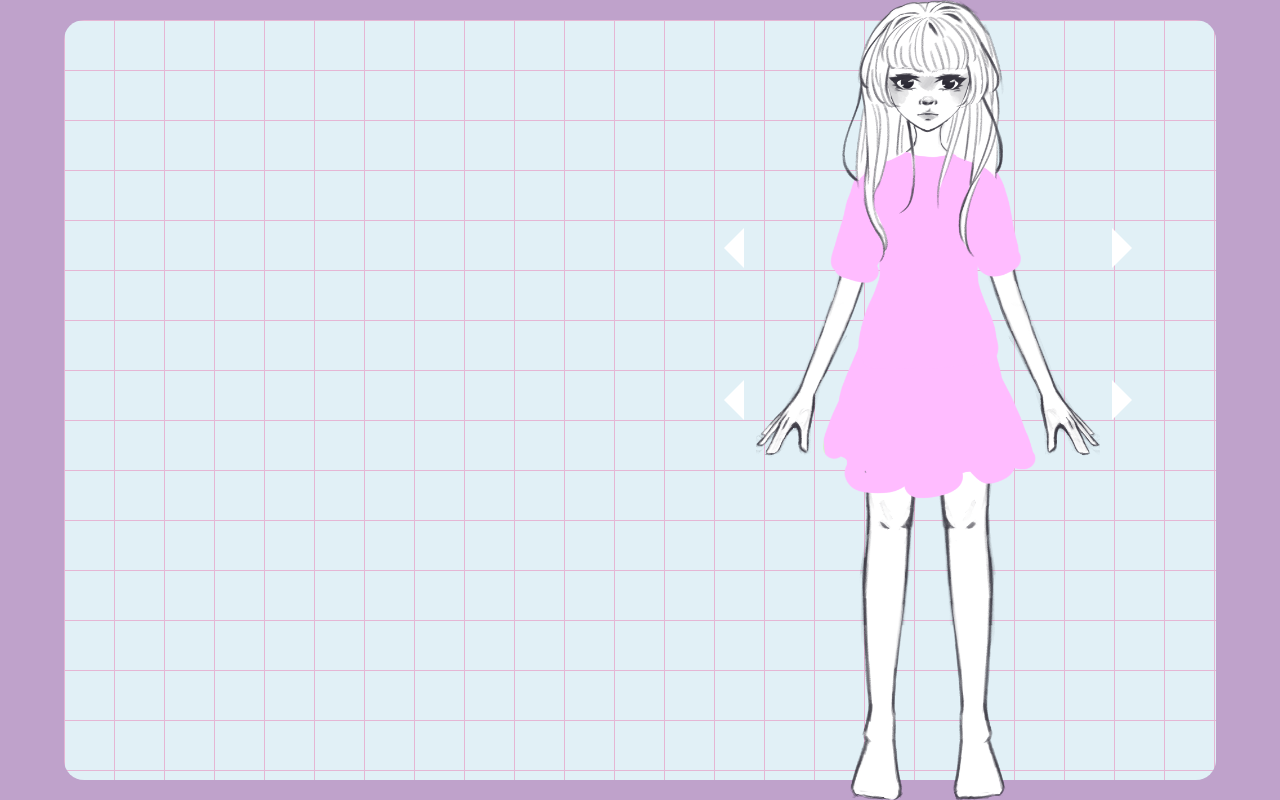
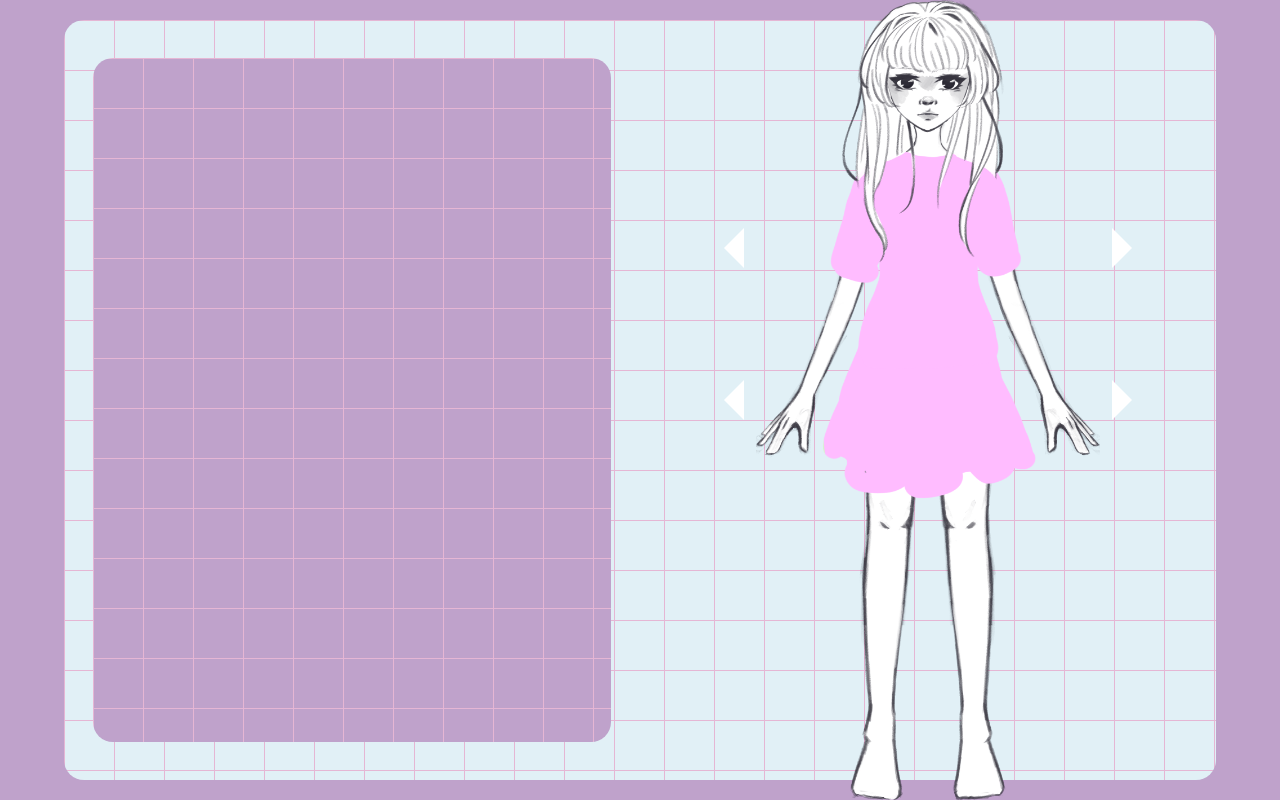
Before and after one commit to Michaela565/dress-me-up-game, a React (Vite) app: page / in a window 1280 px wide. Built offline with nearby package versions, Linux system fonts and the light colour scheme.

Commit message:
init other items navigation

```diff
--- a/src/App.css
+++ b/src/App.css
@@ -10,6 +10,19 @@
   height: 100%;
   justify-items: center;
   align-items: center;
+}
+
+.itemsNav{
+  background-color: #BFA2CB;
+  grid-row: 1/6;
+  grid-column: 1/2;
+  width: 90%;
+  height: 90%;
+  border-radius: 20px;
+  background-size: 50px 50px;
+  background-image:
+      linear-gradient(to right, #E5B6D4 1px, transparent 1px),
+      linear-gradient(to bottom, #E5B6D4 1px, transparent 1px);
 }
 
 .character, .top, .bottom, .hair {
--- a/src/App.tsx
+++ b/src/App.tsx
@@ -8,6 +8,7 @@ import Bottom from "./components/Bottom";
 import Hair from "./components/Hair";
 import hairImg from "./assets/hair1.png";
 import { useState } from "react";
+import ItemsNav from "./components/ItemsNav";
 
 function App() {
   const [currentTop, changeCurrentTop] = useState(0);
@@ -39,6 +40,7 @@ function App() {
   return (
     <>
       <div className="main">
+        <ItemsNav className="itemsNav"></ItemsNav>
         <Hair imagePath={hairImg}></Hair>
         <Character imagePath={characterImg} />
         <Top imagePath={tops[currentTop]} />
--- /dev/null
+++ b/src/components/ItemsNav.tsx
@@ -0,0 +1,9 @@
+interface Props {
+  className: string;
+}
+
+const ItemsNav = ({ className }: Props) => {
+  return <div className={className}></div>;
+};
+
+export default ItemsNav;
```
